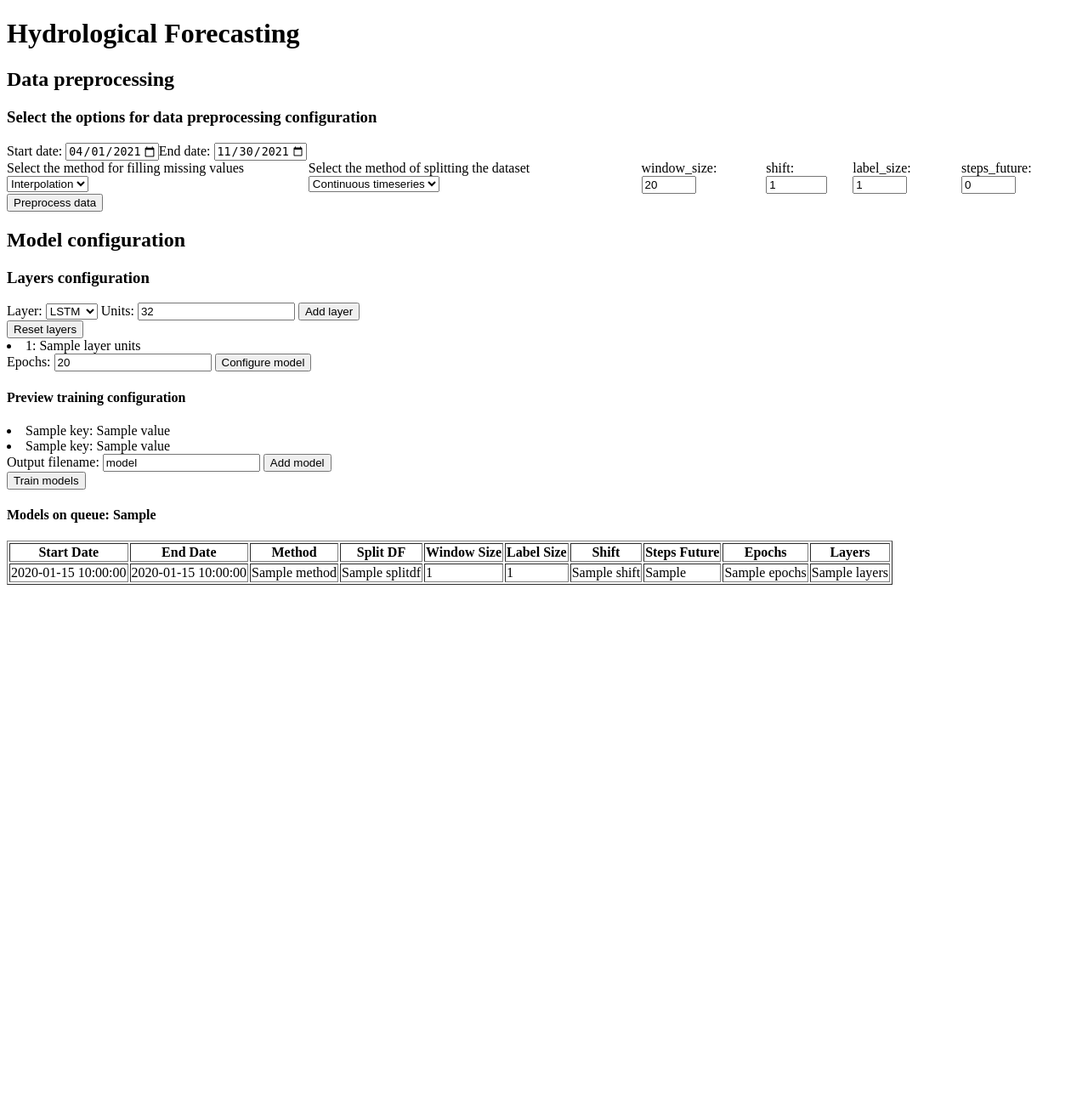
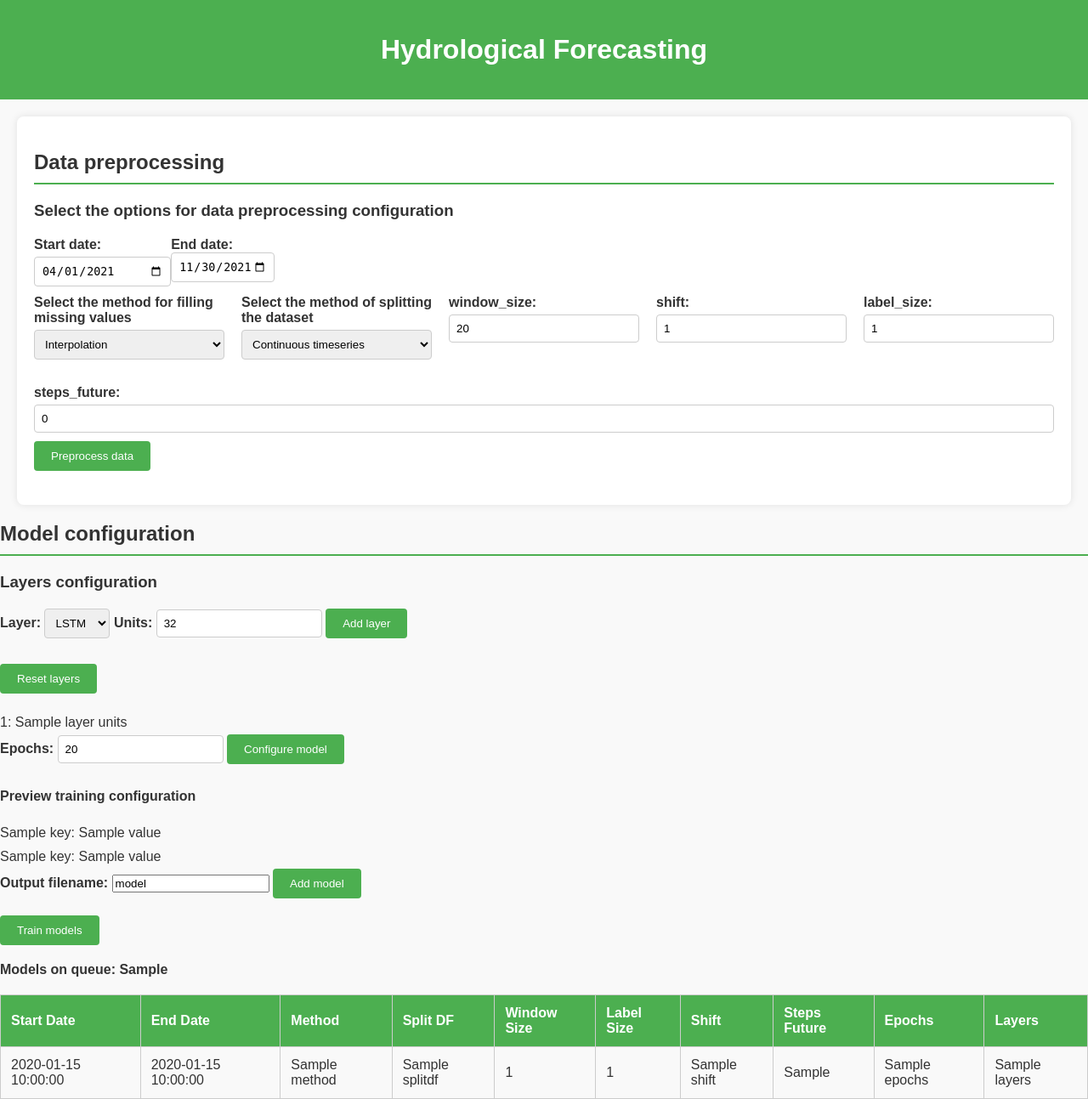
Before and after one commit to diogohal/Mitacs-Interface, a Flask app: template templates/index.html in a window 1280 px wide. Shown: the whole page at 85% size. Before the commit the page ends 688 px from the top, so only its background shows below. Run offline with Flask 3, Linux system fonts and the light colour scheme; the template is opened without the code that fills it: most values are stand-ins (such as "Sample title", 1, 10 or a date in 2020); parts of the project's set-up code (start-up, migrations or seed data) failed here and were passed over.

Commit message:
css added

```diff
--- a/static/css/styles.css
+++ b/static/css/styles.css
@@ -7,3 +7,118 @@
     display: flex;
     flex-direction: row;
 }
+
+/* General styling */
+body {
+    font-family: Arial, sans-serif;
+    background-color: #f9f9f9;
+    color: #333;
+    margin: 0;
+    padding: 0;
+}
+
+header {
+    background-color: #4CAF50;
+    color: white;
+    padding: 20px;
+    text-align: center;
+}
+
+h1, h2, h3, h4 {
+    margin: 20px 0;
+}
+
+section {
+    padding: 20px;
+    margin: 20px;
+    background-color: white;
+    border-radius: 8px;
+    box-shadow: 0 0 10px rgba(0, 0, 0, 0.1);
+}
+
+h2 {
+    border-bottom: 2px solid #4CAF50;
+    padding-bottom: 10px;
+    margin-bottom: 20px;
+}
+
+/* Data configuration form */
+.dataconf {
+    margin-bottom: 20px;
+}
+
+.dataconf_dates, .dataconf_methods_inputs {
+    display: flex;
+    flex-wrap: wrap;
+    gap: 20px;
+}
+
+.dataconf_dates_inputs_element, .dataconf_methods_inputs_element {
+    flex: 1 1 200px;
+    display: flex;
+    flex-direction: column;
+}
+
+label {
+    font-weight: bold;
+    margin-bottom: 5px;
+}
+
+input[type="date"],
+input[type="number"],
+select {
+    padding: 8px;
+    border: 1px solid #ccc;
+    border-radius: 4px;
+    margin-bottom: 10px;
+}
+
+input[type="submit"] {
+    background-color: #4CAF50;
+    color: white;
+    padding: 10px 20px;
+    border: none;
+    border-radius: 4px;
+    cursor: pointer;
+    transition: background-color 0.3s ease;
+}
+
+input[type="submit"]:hover {
+    background-color: #45a049;
+}
+
+/* Model configuration */
+form {
+    margin-bottom: 20px;
+}
+
+li {
+    list-style-type: none;
+    padding: 5px 0;
+}
+
+/* Table styling */
+table {
+    width: 100%;
+    border-collapse: collapse;
+    margin-top: 20px;
+}
+
+thead {
+    background-color: #4CAF50;
+    color: white;
+}
+
+th, td {
+    padding: 12px;
+    border: 1px solid #ccc;
+    text-align: left;
+}
+
+tbody tr:nth-child(even) {
+    background-color: #f2f2f2;
+}
+
+tbody tr:hover {
+    background-color: #ddd;
+}
```
